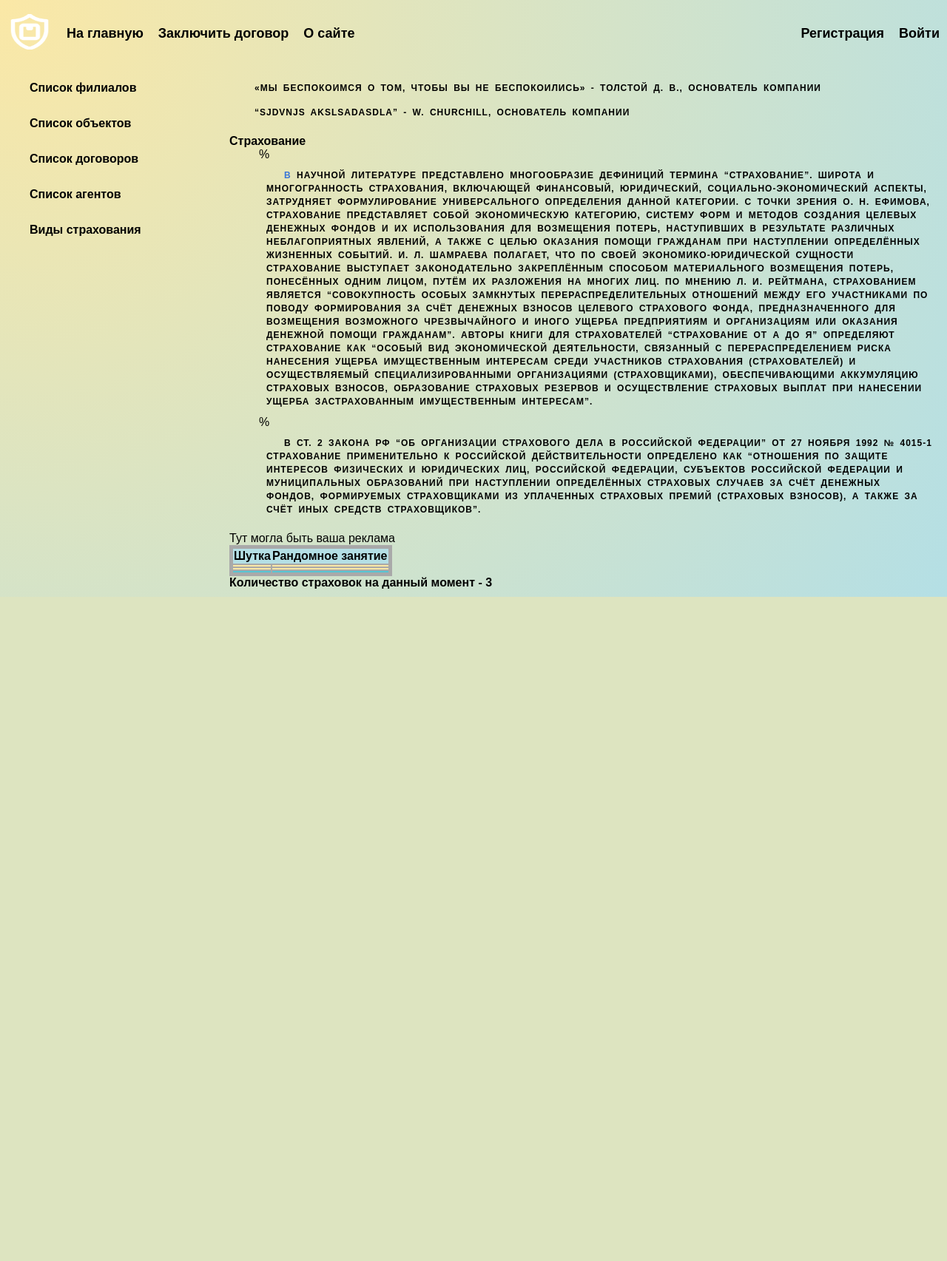
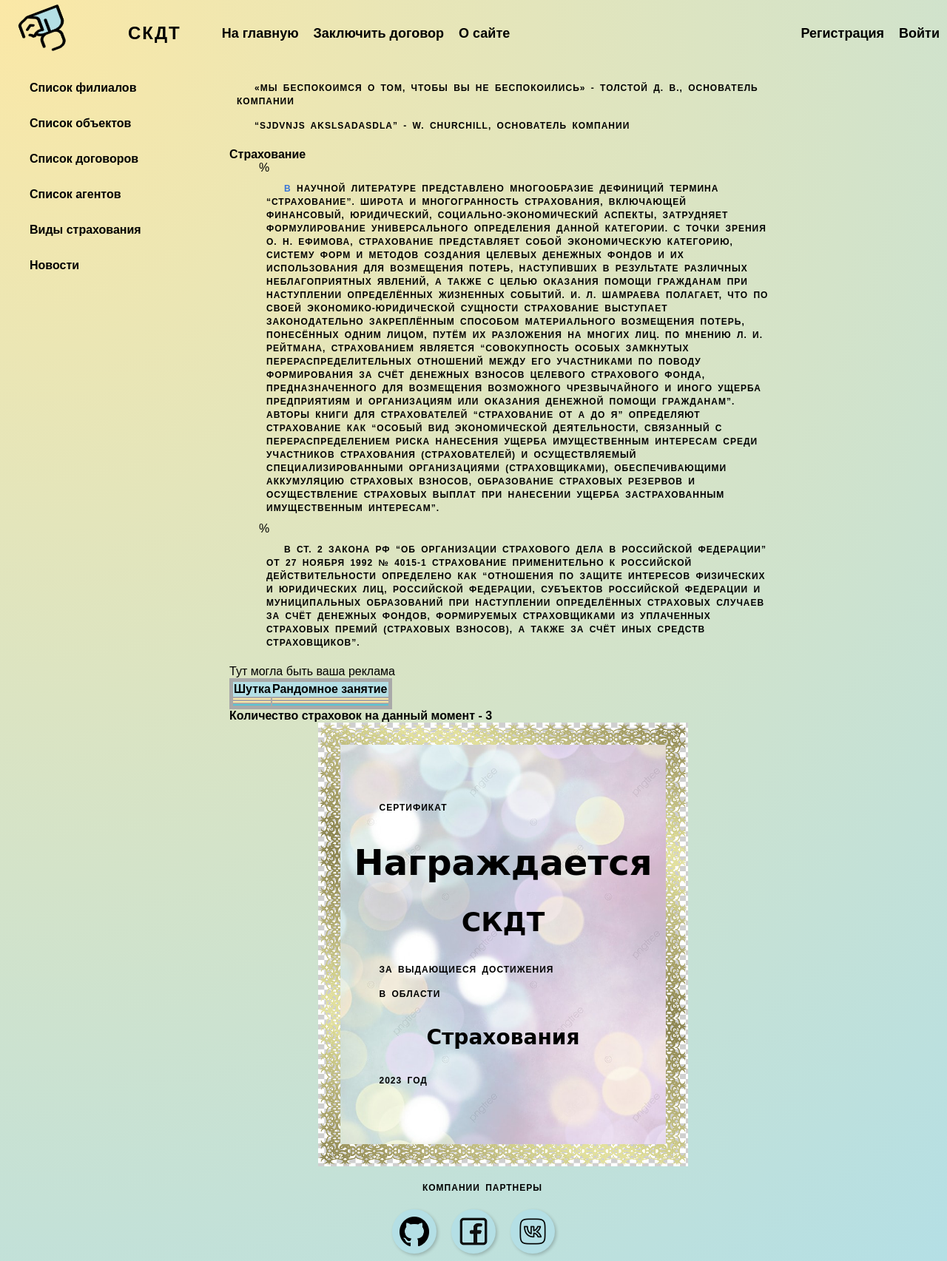
Before and after one commit to westcrime/SCCS, a Django app: page /about/ in a window 1280 px wide. Shown: the whole page at 74% size. Before the commit the page ends 807 px from the top, so only its background shows below. Run offline with Django 4.2, Linux system fonts and the light colour scheme; data comes from the database, SQL or seed files in the repository; both versions use the stored data as it was after the commit; data that the repository does not hold is empty.

Commit message:
update for lab2

```diff
--- a/Lab4/insuranceagency/insurance/static/css/styles.css
+++ b/Lab4/insuranceagency/insurance/static/css/styles.css
@@ -1,7 +1,7 @@
 /* Пример CSS-правил для использования скачанного шрифта */
 @font-face {
     font-family: 'Roboto-Regular';
-    src: url('% static "fonts/Roboto-Regular.ttf" %}') format('ttf');
+    src: url('../fonts/Roboto-Regular.ttf') format('ttf');
     /* Дополнительные форматы шрифта, если необходимо */
     font-weight: normal;
     font-style: normal;
@@ -131,11 +131,16 @@ a:focus {
 }
 
 .main {
+    margin-right: 220px;
     margin-left: 300px;
     padding: 10px;
 }
 
 .card ul {
+    display: grid;
+    grid-template-columns: repeat(2, 1fr);
+    gap: 10px;
+    padding: 0;
     list-style-type: none; /* Убираем маркеры списка */
     justify-content: start; /* Горизонтальное выравнивание по центру */
     align-items: center; /* Вертикальное выравнивание по центру */
@@ -147,8 +152,9 @@ a:focus {
 }
 
 .card li {
+    overflow: hidden;
     background-color: var(--secondary-color);
-    width: 700px;
+    width: 350px;
     margin-bottom: 20px;
     padding: 10px;
     border-radius: 10px;
@@ -156,8 +162,12 @@ a:focus {
 
 .card li img {
     padding: 10px;
-    height: 400px;
-    width: 690px;
+    height: 200px;
+    width: 340px;
+}
+
+.card h1, h2, h3, h4 {
+    text-align: center;
 }
 
 .ad {
@@ -259,7 +269,7 @@ dd:before {
 
 ::selection {
     background-color: var(--secondary-color); /* Цвет фона для выделенного текста */
-    color: var(--text-color); /* Цвет текста для выделенного текста */
+    color: blue; /* Цвет текста для выделенного текста */
 }
 
 @media (max-width: 900px) {
@@ -274,6 +284,7 @@ dd:before {
     }
     .main {
         margin-left: 60px;
+        margin-right: 200px;
     }
     .ad {
         visibility: hidden;
@@ -300,3 +311,140 @@ p {
     font-size: 12px;
     font-weight: bold;
 }
+
+/* Стили для списка компаний-партнеров */
+.partner-list {
+    display: flex; /* Располагаем элементы горизонтально */
+    justify-content: center; /* Равномерно распределяем пространство между элементами */
+    align-items: center; /* Выравниваем элементы по центру по вертикали */
+}
+
+/* Стили для каждой компании-партнера */
+.partner {
+    padding: 10px;
+    width: 40px; /* Настройка ширины блока */
+    height: 40px; /* Настройка высоты блока (можно изменить по вашим предпочтениям) */
+    background-color: var(--secondary-color); /* Настройка цвета фона */
+    border-radius: 50%; /* Создаем круглую форму блока */
+    text-align: center; /* Выравниваем текст по центру */
+    color: var(--text-color); /* Цвет текста */
+    font-weight: bold; /* Жирный шрифт для текста */
+    box-shadow: 2px 2px 4px rgba(0, 0, 0, 0.2); /* Добавляем тень */
+    margin: 10px; /* Задаем отступ между блоками */
+}
+
+/* Стили для текста внутри блока */
+.partner img {
+    max-width: 100%; /* Максимальная ширина изображения равна ширине блока */
+    height: auto; /* Автоматическая высота для сохранения пропорций */
+    margin-bottom: 10px; /* Отступ снизу от изображения */
+}
+
+.company-name {
+    margin-left: 0;
+    margin-right: 30px;
+    font-size: 24px; /* Размер шрифта */
+    font-weight: bold; /* Толщина шрифта (например, bold для жирного) */
+    letter-spacing: 2px; /* Кернинг (расстояние между буквами) */
+    color: var(--text-color); /* Цвет текста */
+    text-transform: uppercase; /* Преобразование текста в верхний регистр */
+}
+
+.animated-text {
+    font-size: 12px;
+    animation: sizingText 4s cubic-bezier(0.5, 0.5, 0.4, 1.2) infinite; /* Имя анимации, длительность, функция времени и повторение */
+    transform-origin: center; /* Ось вращения - центр */
+}
+
+@keyframes sizingText {
+    0% {
+        transform: scale(1); /* Начальное положение - 0 градусов */
+    }
+    50% {
+        transform:scale(1.3); /* Конечное положение - 360 градусов (полный оборот) */
+    }
+    100% {
+        transform:scale(1);
+    }
+}
+
+.animated-logo {
+    animation: rotateLogo 2s ease infinite; /* Имя анимации, длительность, функция времени и повторение */
+    transform-origin: center; /* Ось вращения - центр */
+}
+
+@keyframes rotateLogo {
+    0% {
+        transform: rotate(0deg) scale(1); /* Начальное положение - 0 градусов */
+    }
+    50% {
+        transform: rotate(180deg) scale(1.2);
+    }
+    100% {
+        transform: rotate(360deg) scale(1);
+    }
+}
+
+.sentence-container {
+    text-overflow: ellipsis;/* Обрезать лишний текст */
+    white-space: nowrap;
+    height: 18px;
+    width: 340px;
+    padding: 0;
+    overflow: hidden;
+    position: relative;
+    display: inline-block;
+    margin: 0 5px 0 5px;
+    text-align: center;
+    text-decoration: none;
+}
+
+.sentence-container::after {
+    content: "...";
+}
+
+.certificate {
+    width: 500px;
+    height: 600px;
+    margin: 0 auto;
+    position: relative;
+}
+
+.background-image {
+    width: 440px;
+    height: 540px;
+    background-image: url('../images/certificate_background.jpg');
+    background-size: cover;
+    position: absolute;
+    top: 30px;
+    left: 30px;
+    z-index: 2;
+}
+
+.border {
+    width: 100%;
+    height: 100%;
+    background-image: url('../images/certificate_border.png');
+    background-size: 100% 100%;
+    position: absolute;
+    z-index: 1;
+}
+
+.text {
+    position: absolute;
+    z-index: 3;
+    text-align: center;
+    top: 50%;
+    left: 50%;
+    transform: translate(-50%, -50%);
+    color: var(--text-color); /* Цвет текста */
+    font-family: 'Pacifico', cursive;
+    font-size: 24px; /* Размер шрифта */
+}
+
+.requisites a {
+    font-family: 'Roboto-Regular', sans-serif;
+    font-size: 18px;
+    font-weight: bold;
+    color: var(--text-color);
+}
--- a/Lab4/insuranceagency/insurance/templates/about.html
+++ b/Lab4/insuranceagency/insurance/templates/about.html
@@ -60,4 +60,18 @@
     </table>
 
     <strong>Количество страховок на данный момент - {{ active_contracts }}</strong>
+
+    <div class="certificate">
+        <div class="background-image"></div>
+        <div class="border"></div>
+        <div class="text">
+            <p>СЕРТИФИКАТ</p>
+            <h1>Награждается</h1>
+            <h2>СКДТ</h2>
+            <p>за выдающиеся достижения</p>
+            <p>в области</p>
+            <h3>Страхования</h3>
+            <p>2023 год</p>
+        </div>
+    </div>
 {% endblock %}
--- a/Lab4/insuranceagency/insurance/templates/base.html
+++ b/Lab4/insuranceagency/insurance/templates/base.html
@@ -29,6 +29,27 @@
 </div>
 
 <!-- Footer -->
+<footer>
+	<p style="text-align: center">Компании партнеры</p>
+	<div class="partner-list">
+
+		<div class="partner">
+			<a href="https://github.com/westcrime">
+			  <img src='{% static "images/github.png" %}' alt="github logo">
+		    </a>
+		</div>
+		<div class="partner">
+		  	<a href="https://facebook.com">
+			  <img src='{% static "images/facebook.png" %}' alt="facebook logo">
+		    </a>
+		</div>
+		<div class="partner">
+		  	<a href="https://vk.com">
+			  <img src='{% static "images/vk.png" %}' alt="vk logo">
+		  	</a>
+		</div>
+	</div>
+</footer>
 <!-- Конец footer'а и страницы -->
 </body>
 </html>
--- a/Lab4/insuranceagency/insurance/templates/categories.html
+++ b/Lab4/insuranceagency/insurance/templates/categories.html
@@ -7,7 +7,7 @@
     <div class="ad">
         <a href="https://1xbet.by/">
             <img src="{% static 'images/adv.png' %}" alt="Реклама">
-            <p>Регистрируйся по ссылке и потрать все деньги с зарплаты!</p>
+            <p class="animated-text">Регистрируйся по ссылке и потрать все деньги с зарплаты!</p>
         </a>
     </div>
     {% endblock %}
@@ -25,10 +25,7 @@
                     <h2>{{ p.name }}</h2>
                     <p>{{ p.content }}</p>
                 </li>
-                <br>
             {% endfor %}
         </ul>
     </div>
 {% endblock %}
-
-</div>
--- a/Lab4/insuranceagency/insurance/templates/main_menu.html
+++ b/Lab4/insuranceagency/insurance/templates/main_menu.html
@@ -1,7 +1,8 @@
 {% load static %}
 <div class="navbar">
     <ul>
-        <li><img src='{% static "images/logo.png" %}' alt="logo" width="60" height="48"></li>
+        <li><img class="animated-logo" src='{% static "images/logo.png" %}' alt="logo" width="60" height="48" style="margin-right: 10px; margin-left: 20px"></li>
+        <li><p class="company-name">СКДТ</p></li>
         {% for m in menu %}
             <li>
                 <a href="{% url m.url_name %}">{{m.title}}</a>
--- a/Lab4/insuranceagency/insurance/templatetags/insurance_tags.py
+++ b/Lab4/insuranceagency/insurance/templatetags/insurance_tags.py
@@ -19,7 +19,8 @@ def show_second_menu(menu=None, cat_selected="insurance_branches"):
             {'title': "Список объектов", 'url_name': 'objects'},
             {'title': "Список договоров", 'url_name': 'contracts'},
             {'title': "Список агентов", 'url_name': 'agents'},
-            {'title': "Виды страхования", 'url_name': 'categories'}
+            {'title': "Виды страхования", 'url_name': 'categories'},
+            {'title': "Новости", 'url_name': 'news'}
             ]
 
     return {"second_menu": menu, "cat_selected": cat_selected}
--- a/Lab4/insuranceagency/insurance/urls.py
+++ b/Lab4/insuranceagency/insurance/urls.py
@@ -17,4 +17,6 @@ urlpatterns = [
                 path('make_contract/', MakeContractPage.as_view(), name='make_contract'),
                 path('objects/', objects, name='objects'),
                 path('agents/', agents, name='agents'),
+                path('news/', news, name='news'),
+                path('news_details/<int:news_id>/', news_details, name='news_details'),
                ]
--- a/Lab4/insuranceagency/insurance/views.py
+++ b/Lab4/insuranceagency/insurance/views.py
@@ -5,6 +5,7 @@ from django.http import HttpResponseRedirect
 
 from .api.activity import ActivityService
 from .api.joke import JokeService
+from .services import news_service
 from .services.services import *
 from django.contrib import messages
 from django.contrib import auth
@@ -201,3 +202,20 @@ class MakeContractPage(LoginRequiredMixin, CreateView):
         form.save()
         messages.success(self.request, f"Вы успешно застраховали объект {(form.cleaned_data['ins_object']).name}")
         return redirect('contracts')
+
+
+def news(request):
+    context = {}
+    context['cat_selected'] = 'news'
+    context['title'] = 'Новости'
+    context['news'] = news_service.get_news()
+    return render(request, 'news.html', context)
+
+
+def news_details(request, news_id):
+    context = {}
+    context['cat_selected'] = 'news_details'
+    selected_news = news_service.get_news().index(news_id)
+    context['title'] = f'{selected_news.title}'
+    context['news'] = selected_news
+    return render(request, 'news_details.html', context)
```
Also changed, not shown: Lab4/insuranceagency/insurance/services/news_service.py (added, +35 -0 lines), Lab4/insuranceagency/insurance/templates/news.html (added, +16 -0 lines), Lab4/insuranceagency/insurance/templates/news_details.html (added, +7 -0 lines), Lab4/insuranceagency/db.sqlite3, Lab4/insuranceagency/insurance/static/images/certificate_background.jpg (added), Lab4/insuranceagency/insurance/static/images/certificate_border.png (added), Lab4/insuranceagency/insurance/static/images/instagram.png (deleted), Lab4/insuranceagency/insurance/static/images/logo.png, Lab4/insuranceagency/insurance/static/images/vk.png (added).
